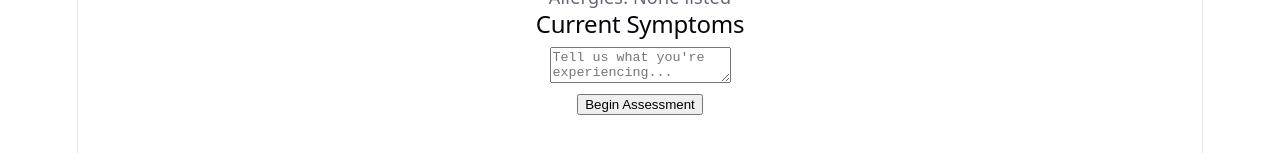
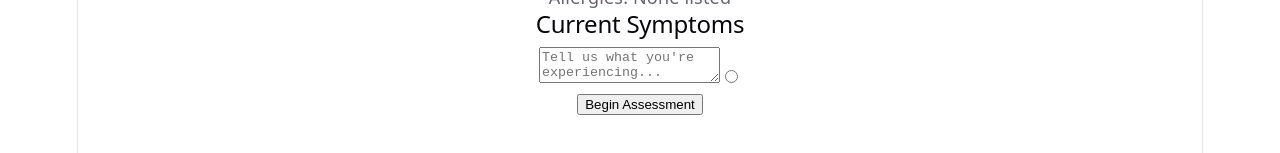
Before and after one commit to SolariaNights/medicinal-magician, a React (Vite) app: page / in a window 1280 px wide. Shown: the part 283-436 px from the top of the page. Built offline with nearby package versions, Linux system fonts and the light colour scheme.

Commit message:
Last bit for the night. I have studying to do

```diff
--- a/src/App.jsx
+++ b/src/App.jsx
@@ -36,6 +36,13 @@ function App() {
                 value={symptoms}
                 onChange={(event) => setSymptoms(event.target.value)}
             />
+            <input
+                type="radio"
+                name="Pain Severity"
+                value="Mild"
+                value2="Moderate"
+                value3="Severe"
+            />
 
             <br />
 
```
